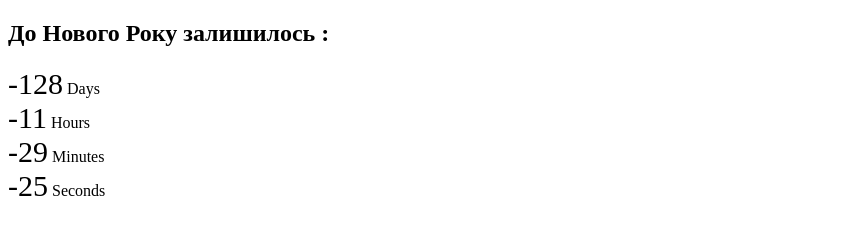
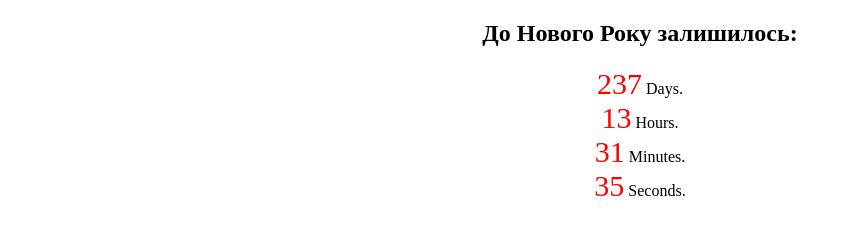
Before and after one commit to SerhiyStepanov/goit-js-hw-11-timer, a plain HTML site: page index.html in a window 1280 px wide. Shown: the whole page, without its empty margins (0-851 px from the left). Drawn offline with Linux system fonts and the light colour scheme.

Commit message:
change css

```diff
--- a/index.html
+++ b/index.html
@@ -1,32 +1,32 @@
 <!DOCTYPE html>
 <html lang="en">
   <head>
-    <meta charset="UTF-8">
-    <meta name="viewport" content="width=device-width, initial-scale=1.0">
-    <title>Timer</title>
+    <meta charset="UTF-8" />
+    <meta name="viewport" content="width=device-width, initial-scale=1.0" />
+    <title>Timer...</title>
   </head>
-<body>
-<h2 class="timer-title">До Нового Року залишилось :</h2>
+  <body style="text-align: center">
+    <h2 class="timer-title">До Нового Року залишилось:</h2>
 
     <div class="timer" id="timer-1">
       <div class="field">
         <span class="value" data-value="days">00</span>
-      <span class="label">Days</span>
+        <span class="label">Days.</span>
       </div>
 
       <div class="field">
         <span class="value" data-value="hours">00</span>
-      <span class="label">Hours</span>
+        <span class="label">Hours.</span>
       </div>
 
       <div class="field">
         <span class="value" data-value="mins">00</span>
-      <span class="label">Minutes</span>
+        <span class="label">Minutes.</span>
       </div>
 
       <div class="field">
         <span class="value" data-value="secs">00</span>
-      <span class="label">Seconds</span>
+        <span class="label">Seconds.</span>
       </div>
     </div>
     <script src="./index.js" type="module"></script>
--- a/index.js
+++ b/index.js
@@ -1,70 +1,73 @@
-const spanElDays = document.querySelector('.value[data-value="days"]')
-const spanElHours = document.querySelector('.value[data-value="hours"]')
-const spanElMins = document.querySelector('.value[data-value="mins"]')
-const spanElSecs = document.querySelector('.value[data-value="secs"]')
-
+const spanElDays = document.querySelector('.value[data-value="days"]');
+const spanElHours = document.querySelector('.value[data-value="hours"]');
+const spanElMins = document.querySelector('.value[data-value="mins"]');
+const spanElSecs = document.querySelector('.value[data-value="secs"]');
 
 class CountdownTimer {
-    constructor({targetDate,selector,updateFace}) {
+  constructor({ targetDate, selector, updateFace }) {
     this.targetDate = targetDate;
     this.value = selector;
     this.updateFace = updateFace;
   }
 
   updateCount() {
-            const currentTime = Date.now()
-            const timeToFinish = this.targetDate - currentTime
-            const time = this.getTimeToTargetDate(timeToFinish)
+    const currentTime = Date.now();
+    const timeToFinish = this.targetDate - currentTime;
+    const time = this.getTimeToTargetDate(timeToFinish);
 
-            this.updateFace(time)
+    this.updateFace(time);
   }
 
   start() {
-        const startTime = new Date()
-        this.updateCount()
+    const startTime = new Date();
+    this.updateCount();
 
     setInterval(() => {
-            this.updateCount()
+      this.updateCount();
 
-            console.log(' CurrentTime :', currentTime)
-            console.log(' TargetDate :',this.targetDate.getTime())
-            console.log(' TimeToFinish', timeToFinish)
-        }, 1000)
+      console.log(" CurrentTime :", currentTime);
+      console.log(" TargetDate :", this.targetDate.getTime());
+      console.log(" TimeToFinish", timeToFinish);
+    }, 1000);
   }
 
-
-
   pad(value) {
-    return String(value).padStart(2,'0')
+    return String(value).padStart(2, "0");
   }
-
 
   getTimeToTargetDate(time) {
     const days = this.pad(Math.floor(time / (1000 * 60 * 60 * 24)));
-        const hours = this.pad(Math.floor((time % (1000 * 60 * 60 * 24)) / (1000 * 60 * 60)));
+    const hours = this.pad(
+      Math.floor((time % (1000 * 60 * 60 * 24)) / (1000 * 60 * 60))
+    );
     const mins = this.pad(Math.floor((time % (1000 * 60 * 60)) / (1000 * 60)));
     const secs = this.pad(Math.floor((time % (1000 * 60)) / 1000));
-        return {days,hours,mins,secs}
+    return { days, hours, mins, secs };
+  }
 }
 
-}
-
-
 const countdownTimer = new CountdownTimer({
-    selector: '#timer-1',
-    targetDate: new Date('Dec 31, 2020'),
-    updateFace : updateCountdownTimer,
+  selector: "#timer-1",
+  targetDate: new Date("Dec 31, 2021"),
+  updateFace: updateCountdownTimer,
 });
 
-countdownTimer.start()
+countdownTimer.start();
 
-function updateCountdownTimer({days,hours,mins,secs}) {
-    spanElDays.textContent = `${days}`
-    spanElDays.style.fontSize = "30px"
-    spanElHours.textContent = `${hours}`
-    spanElHours.style.fontSize = "30px"
-    spanElMins.textContent = `${mins}`
-    spanElMins.style.fontSize = "30px"
-    spanElSecs.textContent = `${secs}`
-    spanElSecs.style.fontSize = "30px"
+function updateCountdownTimer({ days, hours, mins, secs }) {
+  spanElDays.textContent = `${days}`;
+  spanElDays.style.fontSize = "30px";
+  spanElDays.style.color = "red";
+
+  spanElHours.textContent = `${hours}`;
+  spanElHours.style.fontSize = "30px";
+  spanElHours.style.color = "red";
+
+  spanElMins.textContent = `${mins}`;
+  spanElMins.style.fontSize = "30px";
+  spanElMins.style.color = "red";
+
+  spanElSecs.textContent = `${secs}`;
+  spanElSecs.style.fontSize = "30px";
+  spanElSecs.style.color = "red";
 }
```
Lines whose indentation alone changed are shown as unchanged.
